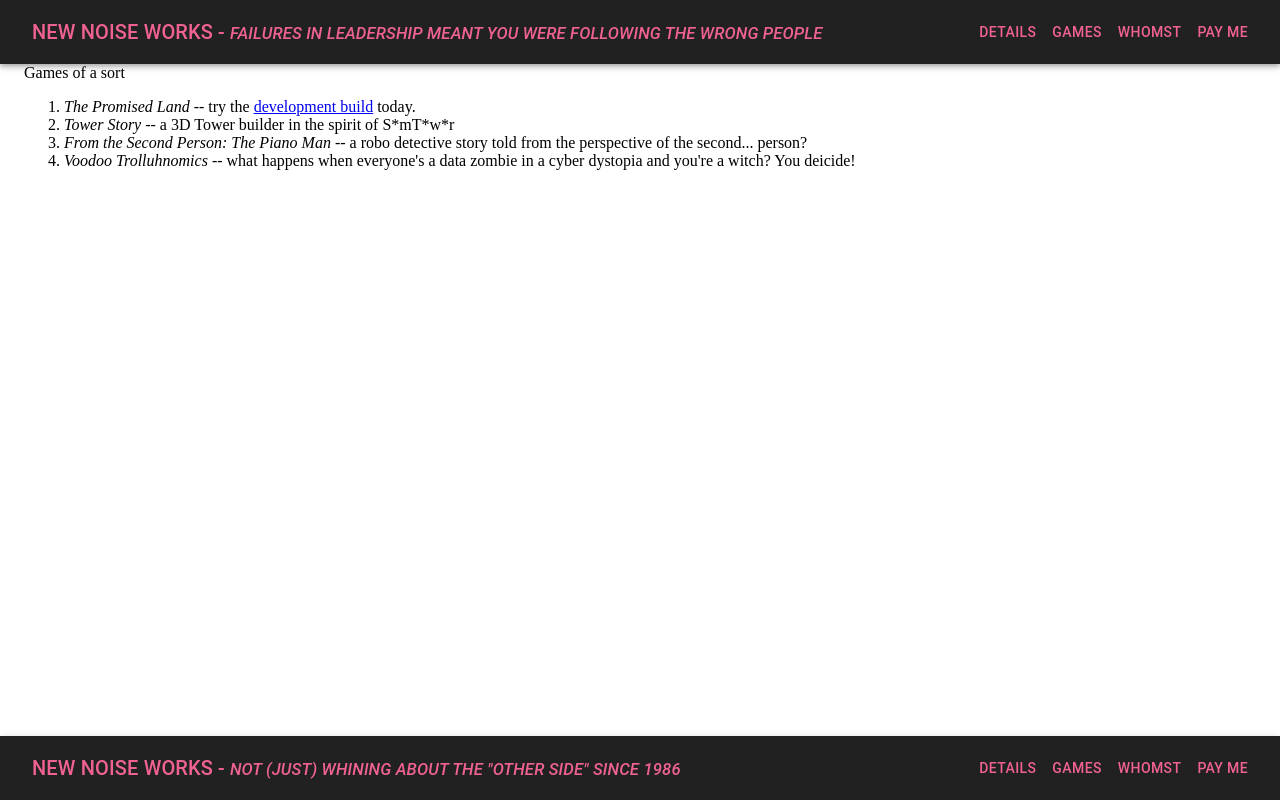
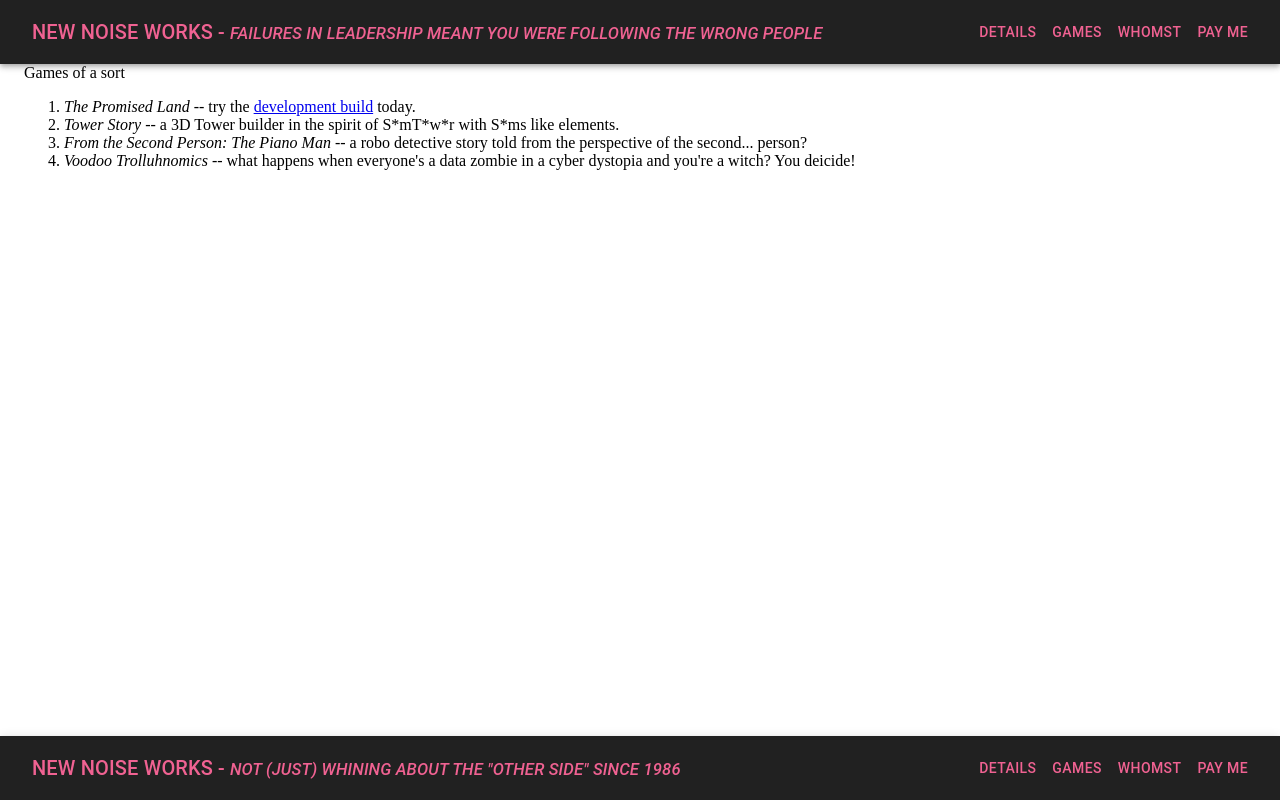
Before and after one commit to ogbigboss/nnw-dot-com-as-evidence, a React (Create React App) app: page /games in a window 1280 px wide. Built offline with nearby package versions, Linux system fonts and the light colour scheme.

Commit message:
its true

```diff
--- a/src/pages/Games.tsx
+++ b/src/pages/Games.tsx
@@ -6,7 +6,7 @@ const Games: React.FC = () => (
     {/*  TODO: make this cards with MUI stuff etc */}
     <ol>
       <li><em>The Promised Land</em> -- try the <a target="_blank" rel="noreferrer" href="http://playthepromisedland.com/">development build</a> today.</li>
-      <li><em>Tower Story</em> -- a 3D Tower builder in the spirit of S*mT*w*r</li>
+      <li><em>Tower Story</em> -- a 3D Tower builder in the spirit of S*mT*w*r with S*ms like elements.</li>
       <li><em>From the Second Person: The Piano Man</em> -- a robo detective story told from the perspective of the second... person?</li>
       <li><em>Voodoo Trolluhnomics</em> -- what happens when everyone's a data zombie in a cyber dystopia and you're a witch? You deicide!</li>
     </ol>
```
